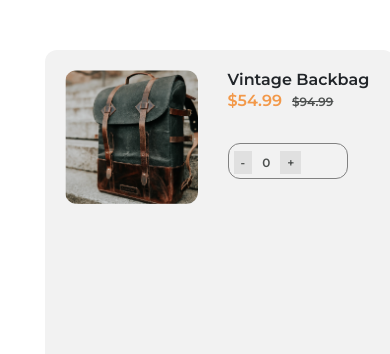
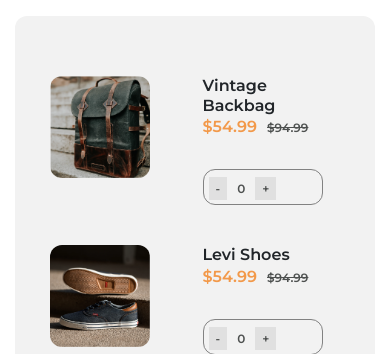
Before and after one commit to Nerdyxils/checkout-form-page, a React (Create React App) app: page / in a window 390 px wide. Shown: the part 1214-1568 px from the top of the page. Built offline with nearby package versions, Linux system fonts and the light colour scheme.

Commit message:
checkbox

```diff
--- a/src/components/checkoutBox.css
+++ b/src/components/checkoutBox.css
@@ -8,11 +8,14 @@
     width: 80%;
     padding: 20px;
     margin: 0 auto;
-    min-width: 350px;
+    /* min-width: 350px; */
     height: 535px;
     border-radius: 12px;
 }
 
+.box-grid {
+    margin: 40px auto;
+}
 .product_name {
     font-weight: 600;
     font-size: 16px;
@@ -51,3 +54,23 @@
     max-width: 100%;
     border-radius: 12px;
 }
+
+@media (max-width: 600px) {
+    .checkout-box {
+        /* min-width: 320px; */
+        margin: 0 auto;
+        width: 100%;
+    }
+
+    .image img {
+        width: 40%;
+        min-width: 100px;
+        max-width: 100%;
+        border-radius: 12px;
+    }
+
+    .container {
+        padding-left: 5px;
+        padding-right: 5px;
+    }
+}
--- a/src/components/checkoutBox.jsx
+++ b/src/components/checkoutBox.jsx
@@ -32,6 +32,29 @@ class CheckoutBox extends Component {
                             <Counter />
                         </Col>
                     </Row>
+
+                    <Row className="box-grid">
+                        <Col className="image_col">
+                            <div className="image">
+                                <img src="photo2.png" alt="product photo"/>
+                            </div>
+                        </Col>
+
+                        <Col className="text_col">
+                            <p className="product_name">
+                            Levi Shoes
+                            </p>
+                            <div className="prices">
+                                <small className="new_price">
+                                        $54.99
+                                </small>
+                                <small className="old_price">
+                                    $94.99
+                                </small>
+                            </div>
+                            <Counter />
+                        </Col>
+                    </Row>
                 </div>
             </MDBContainer>
          );
```
